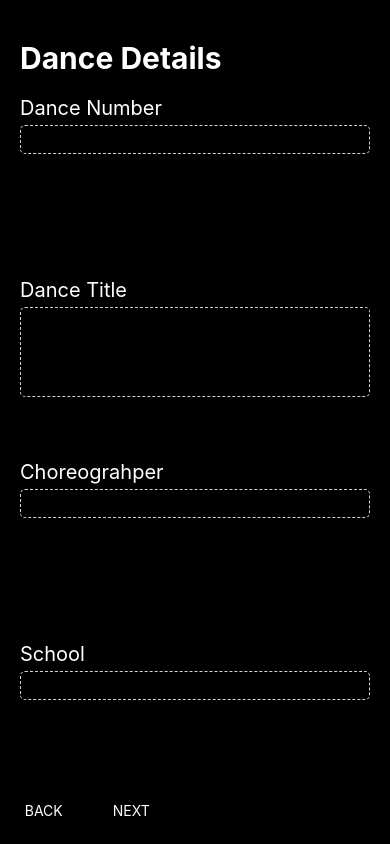
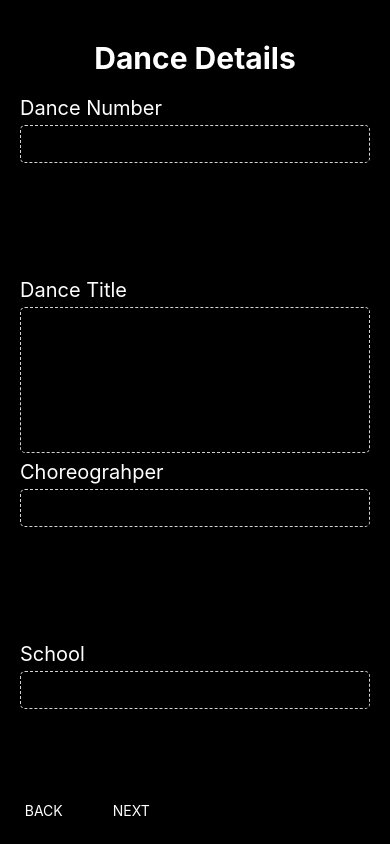
Before and after one commit to uwblueprint/dancefest-mobile, a React Native app: screen / in a window 390 px wide. Built offline with nearby package versions, Linux system fonts and the light colour scheme.

Commit message:
Changes to the reducers and more CSS changes

```diff
--- a/components/DanceCritiqueForm/index.js
+++ b/components/DanceCritiqueForm/index.js
@@ -2,8 +2,9 @@ import React from 'react';
 import PropTypes from 'prop-types';
 import { connect } from 'react-redux';
 import { reduxForm, Field } from 'redux-form';
-import { StyleSheet, Text, View, AsyncStorage } from 'react-native';
+import { StyleSheet, Text, View, AsyncStorage, ScrollView } from 'react-native';
 import { some, isEmpty } from 'lodash/fp';
+import { getFormValues } from 'redux-form'
 
 import RadioButtons from '../RadioButtons';
 import AudioRecorder from '../AudioRecorder';
@@ -16,10 +17,11 @@ const CRITIQUE_SECTIONS = {
   danceStyle: 1,
   technique: 2,
   spatialAwareness: 3,
-	communicationElements: 4,
-	communication: 5,
-	recording: 6,
-	submission: 7,
+  useOfMusicTextSilence: 4,
+  communicationElements: 5,
+  communication: 6,
+  recording: 7,
+  submission: 8,
 }
 
 class DanceCritiqueFormInner extends React.Component {
@@ -40,15 +42,6 @@ class DanceCritiqueFormInner extends React.Component {
     communicationElementsMark: '',
     communicationMark: '',
   }
-
-  mapStateToProps = state => ({
-    danceNumber: state.currentCritique.danceNumber,
-    techniqueMark: state.currentCritique.techniqueMark,
-    spatialAwarenessMark: state.currentCritique.spatialAwarenessMark,
-    useOfMusicTextSilenceMark: state.currentCritique.useOfMusicTextSilenceMark,
-    communicationElementsMark: state.currentCritique.communicationElementsMark,
-    communicationMark: state.currentCritique.communicationMark,
-  })
 
   constructor(props){
      super(props);
@@ -74,17 +67,13 @@ class DanceCritiqueFormInner extends React.Component {
     })
   }
 
-	onChange = (val) => {
-		console.log(val)
-	}
-
   getDefaultScreen() {
     return (
       <View style={styles.container}>
         <Text style={styles.screenTitle}>Dance Details</Text>
         <View style={styles.section}>
           <Text style={styles.textFieldTitle}>Dance Number</Text>
-					<Field name="currentDanceId" component={TextField} props={{value: 'Dance Id'}} />
+          <Field name="currentDanceNumber" component={TextField} props={{value: 'Dance Id'}} />
         </View>
         <View style={styles.section}>
           <Text style={styles.textFieldTitle}>Dance Title</Text>
@@ -92,11 +81,11 @@ class DanceCritiqueFormInner extends React.Component {
         </View>
         <View style={styles.section}>
           <Text style={styles.textFieldTitle}>Choreograhper</Text>
-					<Field name="currentDanceChoreographer" component={TextField} props={{value: 'Choreographer'}} />
+          <Field name="danceChoreographer" component={TextField} props={{value: 'Choreographer'}} />
         </View>
         <View style={styles.section}>
           <Text style={styles.textFieldTitle}>School</Text>
-					<Field name="school" component={TextField} props={{value: 'School'}} />
+          <Field name="danceSchool" component={TextField} props={{value: 'School'}} />
         </View>
     </View>
     )
@@ -123,7 +112,7 @@ class DanceCritiqueFormInner extends React.Component {
         <CritiqueSection
           critiqueInput={RadioButtons}
           critiqueInputProps={{buttonNames: danceStyles, mergeButtons: false}}
-					name={'currentDanceStyle'}
+          name={'danceStyle'}
           title={'Dance Style'}
         />
       </View>
@@ -136,6 +125,10 @@ class DanceCritiqueFormInner extends React.Component {
 
   getSpatialAwarenessScreen() {
     return this.getCustomizedCritiqueSection('Demonstrates the ability to understand how the body occupies the aesthetic space, as well as creates meaning for the intended observer. (This could include the addition of props within the aesthetic space)','currentSpatialAwarenessMark', 'Spatial Awareness')
+  }
+
+  getUseOfMusicTextSilenceScreen() {
+    return this.getCustomizedCritiqueSection('Demonstrates a use of rhythm, phrasing, and tempo effectively','currentUseOfMusicTextSilenceMark', 'Use of Music/Text/Silence')
   }
 
   getCommunicationElementsScreen() {
@@ -160,6 +153,13 @@ class DanceCritiqueFormInner extends React.Component {
     )
   }
   getNavigationButtons() {
+    if(this.state.screen === CRITIQUE_SECTIONS.submission) {
+      return (
+        <View style={styles.button}>
+          <Button action='SUBMIT' color='black' onSubmit={this.onSubmit()} />
+        </View>
+      )
+    } else {
       return(
         <View style={styles.buttonContainer}>
           <View style={styles.button}>
@@ -170,6 +170,7 @@ class DanceCritiqueFormInner extends React.Component {
           </View>
         </View>
       )
+    }
   }
 
 
@@ -182,6 +183,8 @@ class DanceCritiqueFormInner extends React.Component {
       return this.getTechniqueScreen()
     } else if(this.state.screen === CRITIQUE_SECTIONS.spatialAwareness) {
       return this.getSpatialAwarenessScreen()
+    } else if(this.state.screen === CRITIQUE_SECTIONS.useOfMusicTextSilence) {
+      return this.getUseOfMusicTextSilenceScreen()
     } else if(this.state.screen === CRITIQUE_SECTIONS.communicationElements) {
       return this.getCommunicationElementsScreen()
     } else if(this.state.screen === CRITIQUE_SECTIONS.communication) {
@@ -204,10 +207,13 @@ class DanceCritiqueFormInner extends React.Component {
 }
 
 const styles = StyleSheet.create({
+  main: {
+    flex: 1,
+    height: '100%'
+  },
   container: {
     flex: 1,
     backgroundColor: '#000',
-		alignItems: 'flex-start',
     justifyContent: 'center',
     padding: 10,
     alignSelf: 'stretch'
@@ -248,10 +254,23 @@ const styles = StyleSheet.create({
   },
 });
 
+const mapStateToProps = state => {
+  const formValues = getFormValues('danceCritique')(state)
+  return {
+    danceNumber: formValues.currentDanceNumber,
+    techniqueMark: formValues.currentTechniqueMark,
+    spatialAwarenessMark: formValues.currentSpatialAwarenessMark,
+    useOfMusicTextSilenceMark: formValues.currentUseOfMusicTextSilenceMark,
+    communicationElementsMark: formValues.currentCommunicationElementsMark,
+    communicationMark: formValues.currentCommunicationMark,
+  }
+}
+
 const DanceCritiqueForm = connect(
-	DanceCritiqueFormInner.mapStateToProps,
+  mapStateToProps
 )(DanceCritiqueFormInner);
 
 export default reduxForm({
   form: 'danceCritique',
+  initialValues: DanceCritiqueFormInner.defaultProps
 })(DanceCritiqueForm);
--- a/components/TextField/index.js
+++ b/components/TextField/index.js
@@ -40,13 +40,14 @@ const styles = StyleSheet.create({
     borderRadius: 5,
     borderStyle: 'dashed',
     borderColor: 'lightgrey',
-		color: 'white',
-    paddingHorizontal: 10,
-    paddingVertical: 5,
+    color: 'white',
+    //paddingHorizontal: 10,
+    //paddingVertical: 5,
+    fontSize: 30,
   },
   largeInputField: {
     textAlignVertical: 'top',
-    paddingVertical: 10,
+    //paddingVertical: 10,
   },
 });
 
```
Lines whose indentation alone changed are shown as unchanged.
